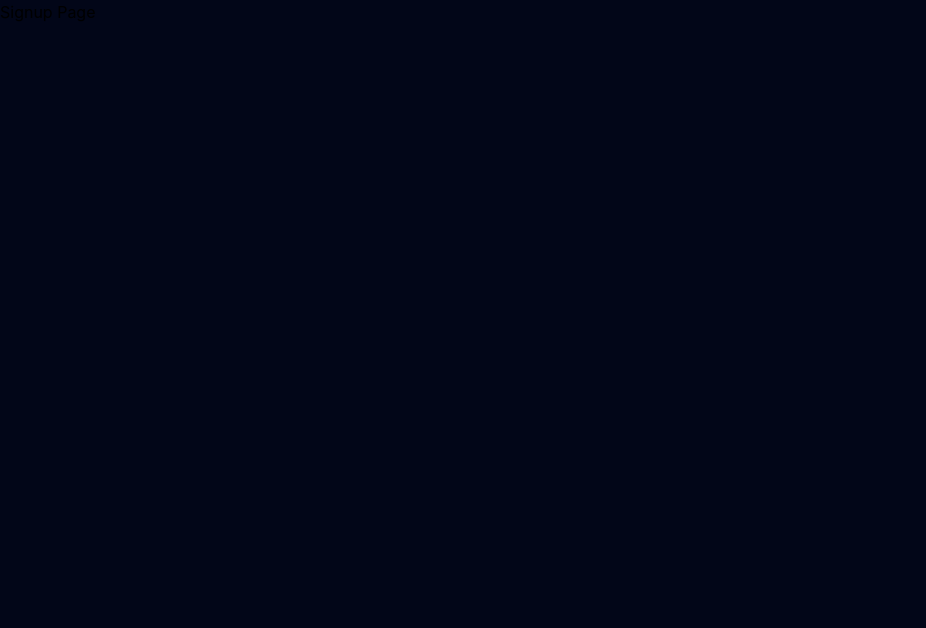
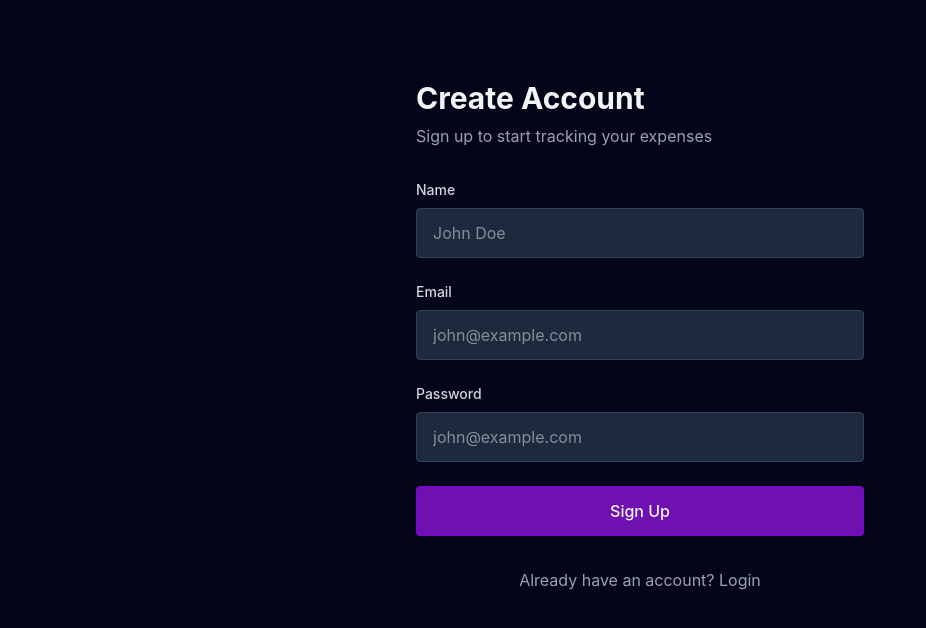
Before and after one commit to abhay23-dev/PennyWise, a React (Vite) app in the folder client/: page /signup in a window 1280 px wide. Shown: the top 628 px of the page, without its empty margins (0-926 px from the left). Built offline with nearby package versions, Linux system fonts and the light colour scheme; no server answers.

Commit message:
Hook up Signup form in singup page

```diff
--- a/client/src/pages/SignupPage.tsx
+++ b/client/src/pages/SignupPage.tsx
@@ -1,7 +1,9 @@
+import SignupForm from "@/components/Auth/SignupForm";
+
 export default function SignupPage() {
   return (
-    <main>
-      <h1>Signup Page</h1>
+    <main className="bg-slate-950 px-4 py-8 sm:px-8 sm:py-12">
+      <SignupForm />
     </main>
   )
 }
```
